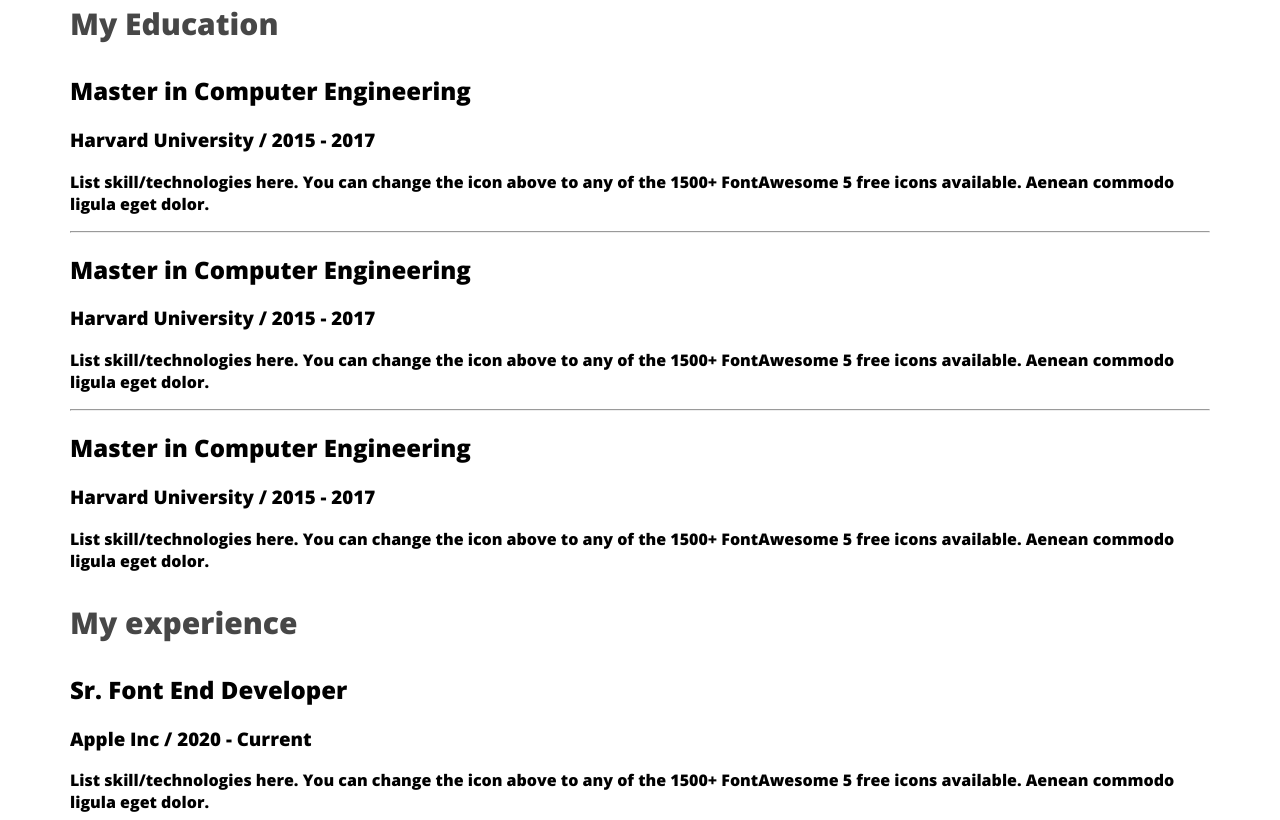
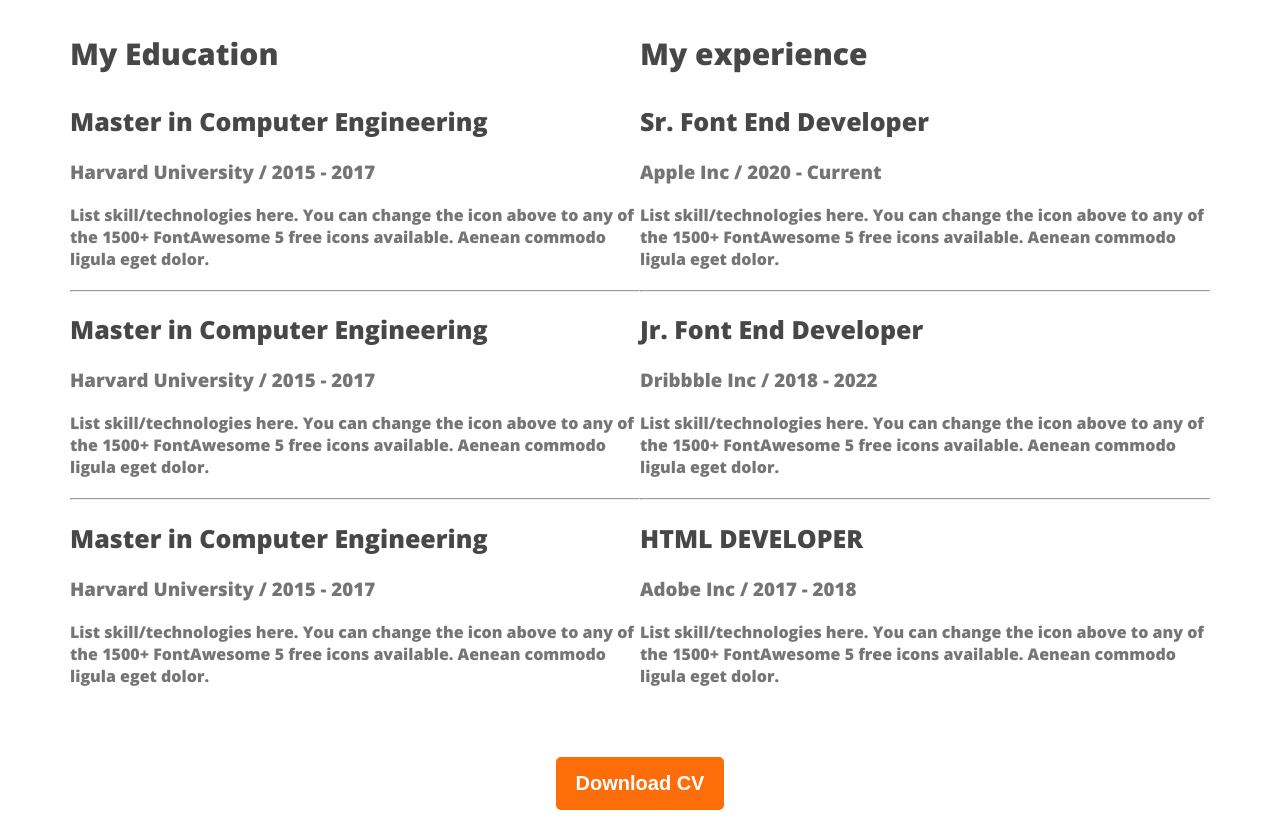
Before and after one commit to pronoyrahman/webdeveloper-portfolio, a plain HTML site: page index.html in a window 1280 px wide. Shown: the part 2540-3360 px from the top of the page. Drawn offline with nearby package versions, Linux system fonts and the light colour scheme.

Commit message:
finished resume

```diff
--- a/index.html
+++ b/index.html
@@ -162,6 +162,9 @@
 
 
                     </div>
+                    <div class="download-cv">
+                        <button class="btn-primary">Download CV</button>
+                    </div>
                 </section>
           </section>
     </main>
--- a/styles/portfolio.css
+++ b/styles/portfolio.css
@@ -150,3 +150,25 @@
     font-size: 30px;
     font-weight: 700;
 }
+.resume-container{
+    display: flex;
+
+}
+
+.resume-item-institute, .resume-item-description{
+    color:#757575;
+    margin-bottom: 20px;
+    margin-top: 0;
+}
+.resume-item-title{
+    color: #474747;
+    font-size: 25px;
+    font-weight: 700;
+}
+resume-container hr{
+    margin: 30px;
+}
+.download-cv{
+    text-align: center;
+    margin: 50px;
+}
```
